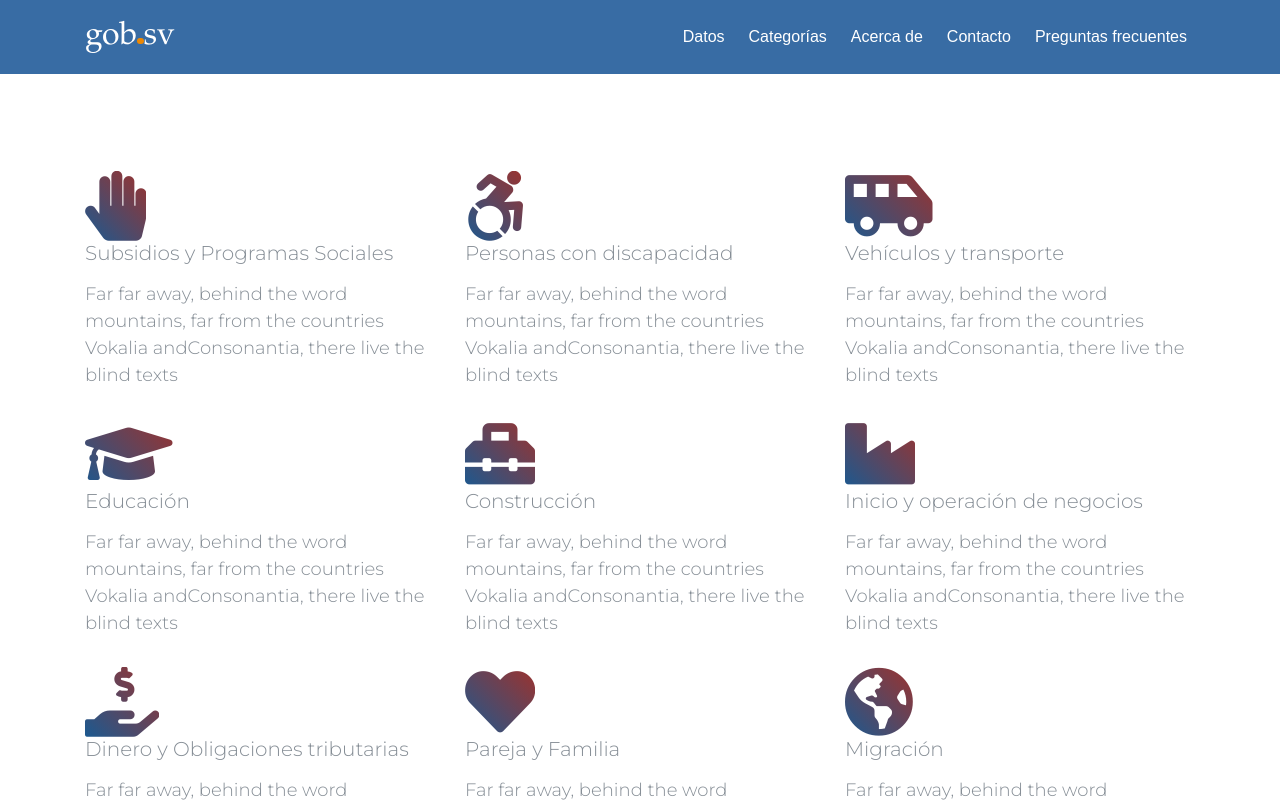
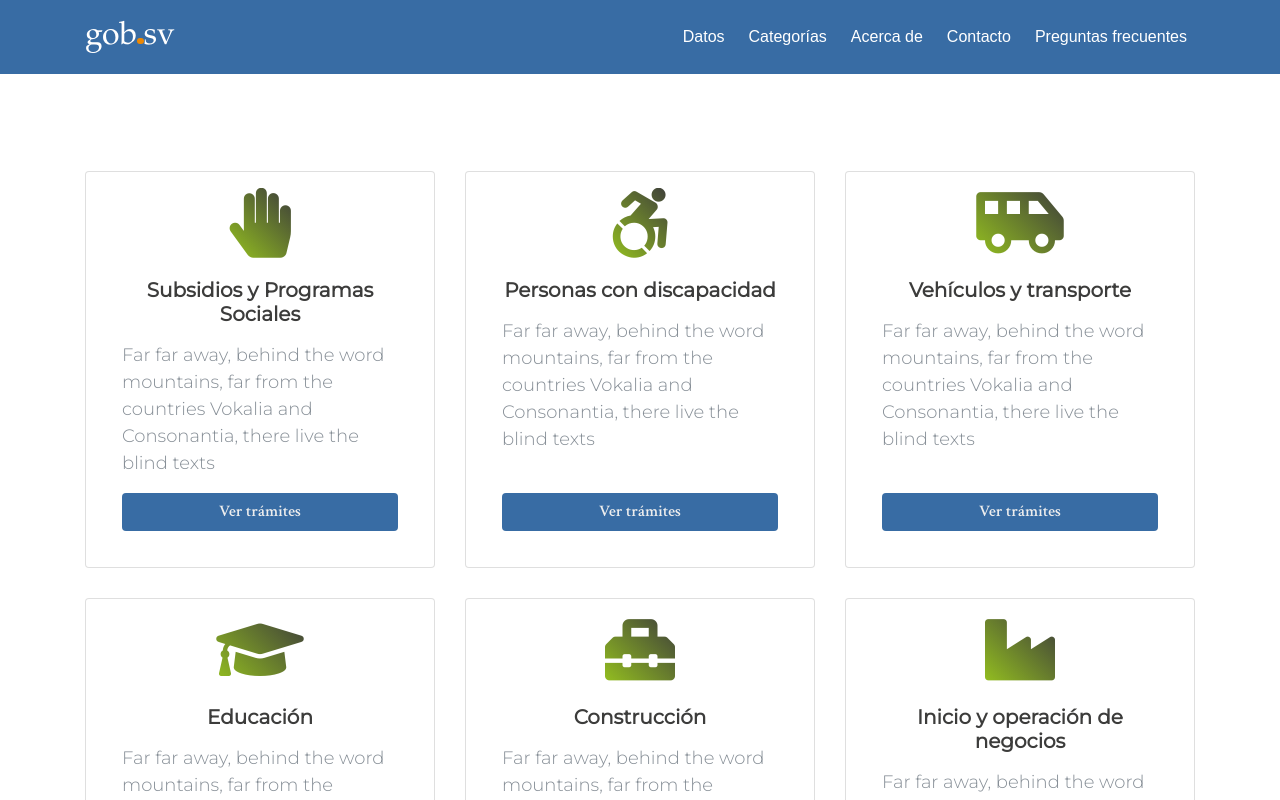
Before and after one commit to OMR-El-Salvador/tramites-web, a React (Create React App) app: page /categories in a window 1280 px wide. Shown: the top 800 px of the page. Built offline with nearby package versions, Linux system fonts and the light colour scheme.

Commit message:
Added categories styles

```diff
--- a/public/assets/css/landing-2.css
+++ b/public/assets/css/landing-2.css
@@ -7,12 +7,12 @@ body {
 .pb_icon-gradient:before {
   background: #1B5990;
   /* Old browsers */
-  background: -moz-linear-gradient(45deg, #1B5990 0%, #9D322D 100%);
+  background: -moz-linear-gradient(45deg, #95C11F 0%, #3C3C3B 100%);
   /* FF3.6-15 */
-  background: -webkit-linear-gradient(45deg, #1B5990 0%, #9D322D 100%);
+  background: -webkit-linear-gradient(45deg, #95C11F 0%, #3C3C3B 100%);
   /* Chrome10-25,Safari5.1-6 */
-  background: -o-linear-gradient(45deg, #1B5990 0%, #9D322D 100%);
-  background: linear-gradient(45deg, #1B5990 0%, #9D322D 100%);
+  background: -o-linear-gradient(45deg, #95C11F 0%, #3C3C3B 100%);
+  background: linear-gradient(45deg, #95C11F 0%, #3C3C3B 100%);
   /* W3C, IE10+, FF16+, Chrome26+, Opera12+, Safari7+ */
   -webkit-background-clip: text;
   -webkit-text-fill-color: transparent; }
--- /dev/null
+++ b/src/screens/UI/Categories.css
@@ -0,0 +1,13 @@
+.card {
+  padding: 1em;
+}
+
+.card-title {
+  color: #3C3C3B;
+}
+
+.card-btn {
+  background-color: #386CA4;
+  color: #EEE;
+  font-weight: bold;
+}
--- a/src/screens/UI/Categories.js
+++ b/src/screens/UI/Categories.js
@@ -1,130 +1,131 @@
-import React, { Component } from 'react'
+import React, { Component } from 'react';
+import './Categories.css';
 
 const categories = [
   {
     id: 1,
     name: 'Subsidios y Programas Sociales',
     iconClass: 'fas fa-hand-paper',
-    description: 'Far far away, behind the word mountains, far from the countries Vokalia and' +
+    description: 'Far far away, behind the word mountains, far from the countries Vokalia and ' +
                   'Consonantia, there live the blind texts'
   },
   {
     id: 2,
     name: 'Personas con discapacidad',
     iconClass: 'fab fa-accessible-icon',
-    description: 'Far far away, behind the word mountains, far from the countries Vokalia and' +
+    description: 'Far far away, behind the word mountains, far from the countries Vokalia and ' +
       'Consonantia, there live the blind texts'
   },
   {
     id: 3,
     name: 'Vehículos y transporte',
     iconClass: 'fas fa-shuttle-van',
-    description: 'Far far away, behind the word mountains, far from the countries Vokalia and' +
+    description: 'Far far away, behind the word mountains, far from the countries Vokalia and ' +
       'Consonantia, there live the blind texts'
   },
   {
     id: 4,
     name: 'Educación',
     iconClass: 'fas fa-graduation-cap',
-    description: 'Far far away, behind the word mountains, far from the countries Vokalia and' +
+    description: 'Far far away, behind the word mountains, far from the countries Vokalia and ' +
       'Consonantia, there live the blind texts'
   },
   {
     id: 5,
     name: 'Construcción',
     iconClass: 'fas fa-toolbox',
-    description: 'Far far away, behind the word mountains, far from the countries Vokalia and' +
+    description: 'Far far away, behind the word mountains, far from the countries Vokalia and ' +
       'Consonantia, there live the blind texts'
   },
   {
     id: 6,
     name: 'Inicio y operación de negocios',
     iconClass: 'fas fa-industry',
-    description: 'Far far away, behind the word mountains, far from the countries Vokalia and' +
+    description: 'Far far away, behind the word mountains, far from the countries Vokalia and ' +
       'Consonantia, there live the blind texts'
   },
   {
     id: 7,
     name: 'Dinero y Obligaciones tributarias',
     iconClass: 'fas fa-hand-holding-usd',
-    description: 'Far far away, behind the word mountains, far from the countries Vokalia and' +
+    description: 'Far far away, behind the word mountains, far from the countries Vokalia and ' +
       'Consonantia, there live the blind texts'
   },
   {
     id: 8,
     name: 'Pareja y Familia',
     iconClass: 'fas fa-heart',
-    description: 'Far far away, behind the word mountains, far from the countries Vokalia and' +
+    description: 'Far far away, behind the word mountains, far from the countries Vokalia and ' +
       'Consonantia, there live the blind texts'
   },
   {
     id: 9,
     name: 'Migración',
     iconClass: 'fas fa-globe-americas',
-    description: 'Far far away, behind the word mountains, far from the countries Vokalia and' +
+    description: 'Far far away, behind the word mountains, far from the countries Vokalia and ' +
       'Consonantia, there live the blind texts'
   },
   {
     id: 10,
     name: 'Trabajo y Obligaciones Patronales',
     iconClass: 'fas fa-briefcase',
-    description: 'Far far away, behind the word mountains, far from the countries Vokalia and' +
+    description: 'Far far away, behind the word mountains, far from the countries Vokalia and ' +
       'Consonantia, there live the blind texts'
   },
   {
     id: 11,
     name: 'Ambiente, agro, alimentos y bebidas',
     iconClass: 'fab fa-pagelines',
-    description: 'Far far away, behind the word mountains, far from the countries Vokalia and' +
+    description: 'Far far away, behind the word mountains, far from the countries Vokalia and ' +
       'Consonantia, there live the blind texts'
   },
   {
     id: 12,
     name: 'Cultura y Entretenimiento',
     iconClass: 'fas fa-theater-masks',
-    description: 'Far far away, behind the word mountains, far from the countries Vokalia and' +
+    description: 'Far far away, behind the word mountains, far from the countries Vokalia and ' +
       'Consonantia, there live the blind texts'
   },
   {
     id: 13,
     name: 'Asociaciones y Fundaciones',
     iconClass: 'fas fa-hands-helping',
-    description: 'Far far away, behind the word mountains, far from the countries Vokalia and' +
+    description: 'Far far away, behind the word mountains, far from the countries Vokalia and ' +
       'Consonantia, there live the blind texts'
   },
   {
     id: 14,
     name: 'Importaciones y Exportaciones',
     iconClass: 'fas fa-atlas',
-    description: 'Far far away, behind the word mountains, far from the countries Vokalia and' +
+    description: 'Far far away, behind the word mountains, far from the countries Vokalia and ' +
       'Consonantia, there live the blind texts'
   },
   {
     id: 15,
     name: 'Energía y Comunicaciones',
     iconClass: 'fas fa-lightbulb',
-    description: 'Far far away, behind the word mountains, far from the countries Vokalia and' +
+    description: 'Far far away, behind the word mountains, far from the countries Vokalia and ' +
       'Consonantia, there live the blind texts'
   },
   {
     id: 16,
     name: 'Seguridad, Defensa y Materiales peligrosos',
     iconClass: 'fas fa-shield-alt',
-    description: 'Far far away, behind the word mountains, far from the countries Vokalia and' +
+    description: 'Far far away, behind the word mountains, far from the countries Vokalia and ' +
       'Consonantia, there live the blind texts'
   },
   {
     id: 17,
     name: 'Salud',
     iconClass: 'fas fa-stethoscope',
-    description: 'Far far away, behind the word mountains, far from the countries Vokalia and' +
+    description: 'Far far away, behind the word mountains, far from the countries Vokalia and ' +
       'Consonantia, there live the blind texts'
   },
   {
     id: 18,
     name: 'Identidad',
     iconClass: 'fas fa-id-card',
-    description: 'Far far away, behind the word mountains, far from the countries Vokalia and' +
+    description: 'Far far away, behind the word mountains, far from the countries Vokalia and ' +
       'Consonantia, there live the blind texts'
   }
 ]
@@ -142,15 +143,16 @@ export default class Categories extends Component {
             </div>
             <div className='row'>
               {
-                categories.map(category => (
-                  <div className='col-lg-4 col-md- col-sm-6'>
-                    <div className='media d-block pb_feature-v1 text-left'>
-                      <div className='pb_icon'>
-                        <i className={category.iconClass + ' pb_icon-gradient'}></i>
+                categories.map(cat => (
+                  <div key={cat.id} className='col-lg-4 col-sm-6 d-flex align-items-stretch'>
+                    <div className='pb_feature-v1 card text-center'>
+                      <div className='pb_icon card-img-top'>
+                        <i className={cat.iconClass + ' pb_icon-gradient'}></i>
                       </div>
-                      <div className='media-body'>
-                        <h5 className='mt-0 mb-3 heading'>{category.name}</h5>
-                        <p className='text-sans-serif'>{category.description}</p>
+                      <div className='media-body card-body d-flex flex-column'>
+                        <h6 className='mt-0 mb-3 heading card-title'>{cat.name}</h6>
+                        <p className='text-sans-serif card-text text-left'>{cat.description}</p>
+                        <button href='#' className='btn card-btn mt-auto'>Ver trámites</button>
                       </div>
                     </div>
                   </div>
```
